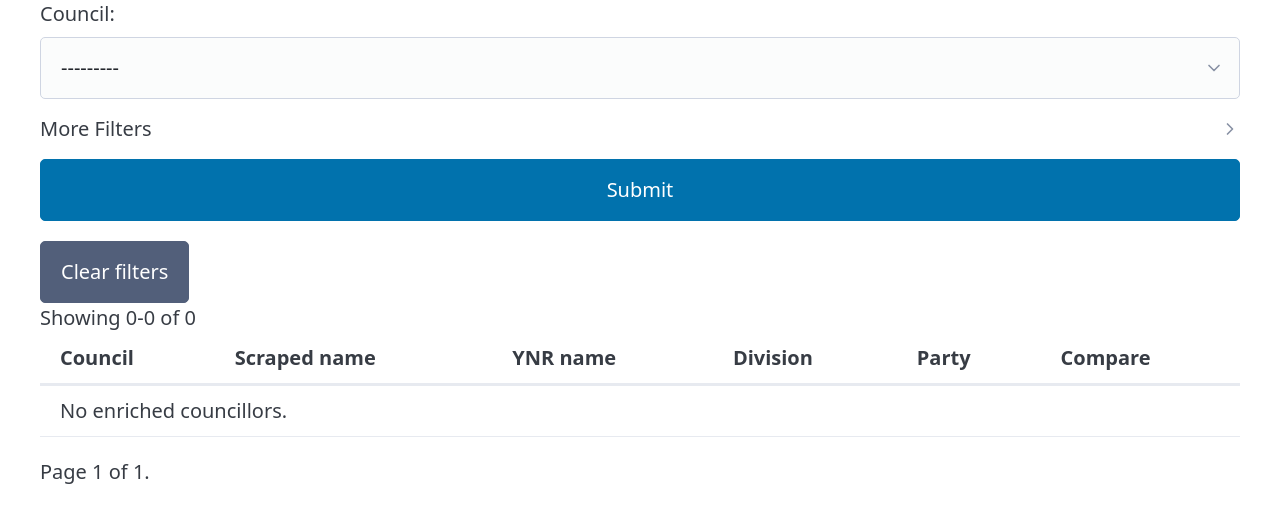
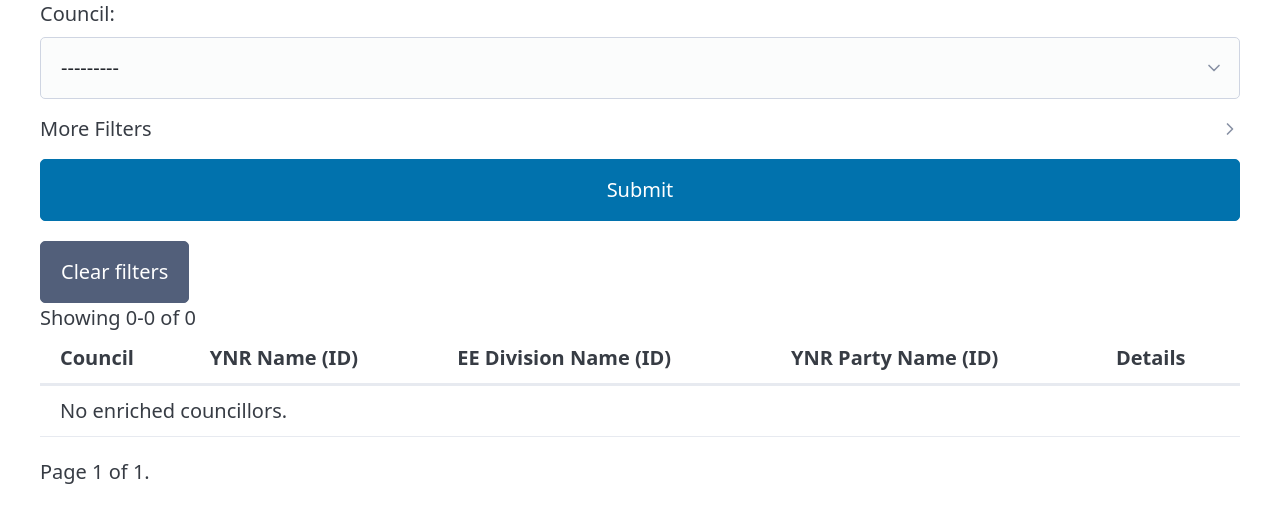
Before and after one commit to DemocracyClub/lgsf-web, a Django app: page /councillors/enriched/ in a window 1280 px wide. Shown: the part 21-544 px from the top of the page. Run offline with Django 5.2, Linux system fonts and the light colour scheme; data that the repository does not hold is empty; parts of the project's set-up code (start-up, migrations or seed data) failed here and were passed over; some libraries are stand-ins or nearby versions.

Commit message:
update enriched councillor list

```diff
--- a/lgsf_web/apps/councillors/templates/councillors/enrichedcouncillor_list.html
+++ b/lgsf_web/apps/councillors/templates/councillors/enrichedcouncillor_list.html
@@ -28,22 +28,20 @@
       <thead>
         <tr>
           <th>Council</th>
-          <th>Scraped name</th>
-          <th>YNR name</th>
-          <th>Division</th>
-          <th>Party</th>
-          <th>Compare</th>
+          <th>YNR Name (ID)</th>
+          <th>EE Division Name (ID)</th>
+          <th>YNR Party Name (ID)</th>
+          <th>Details</th>
         </tr>
       </thead>
       <tbody>
         {% for councillor in object_list %}
           <tr>
             <td>{{ councillor.base_councillor.council_id }}</td>
-            <td><a href="{% url 'councillors:enriched_detail' councillor.pk %}">{{ councillor.base_councillor.raw_name }}</a></td>
-            <td>{{ councillor.ynr_match }}</td>
+            <td>{{ councillor.name_match|default_if_none:"" }}</td>
             <td>{{ councillor.division_match }}</td>
             <td>{{ councillor.party_match }}</td>
-            <td><a href="{% url 'councillors:compare_detail' councillor.base_councillor.pk %}">Compare</a></td>
+            <td><a href="{% url 'councillors:compare_detail' councillor.base_councillor.pk %}">View</a></td>
           </tr>
         {% empty %}
           <tr><td colspan="6">No enriched councillors.</td></tr>
```
